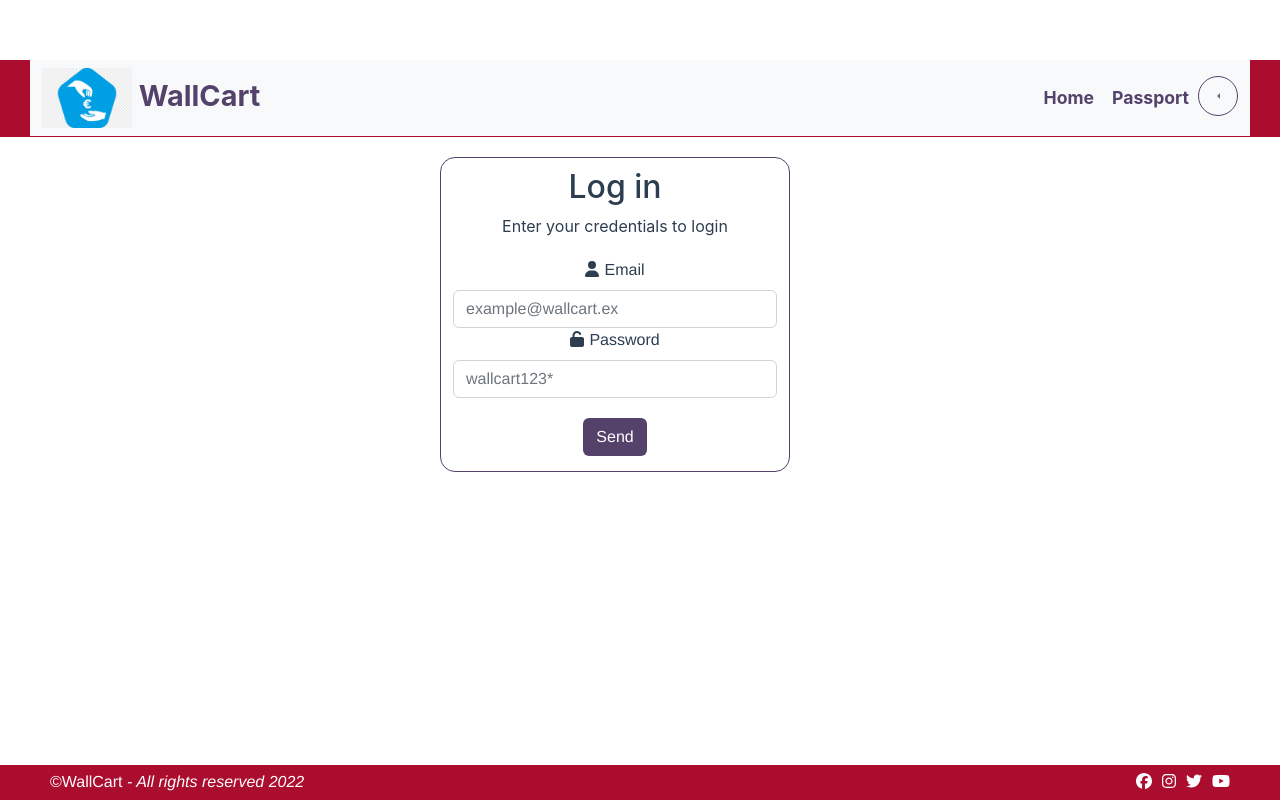
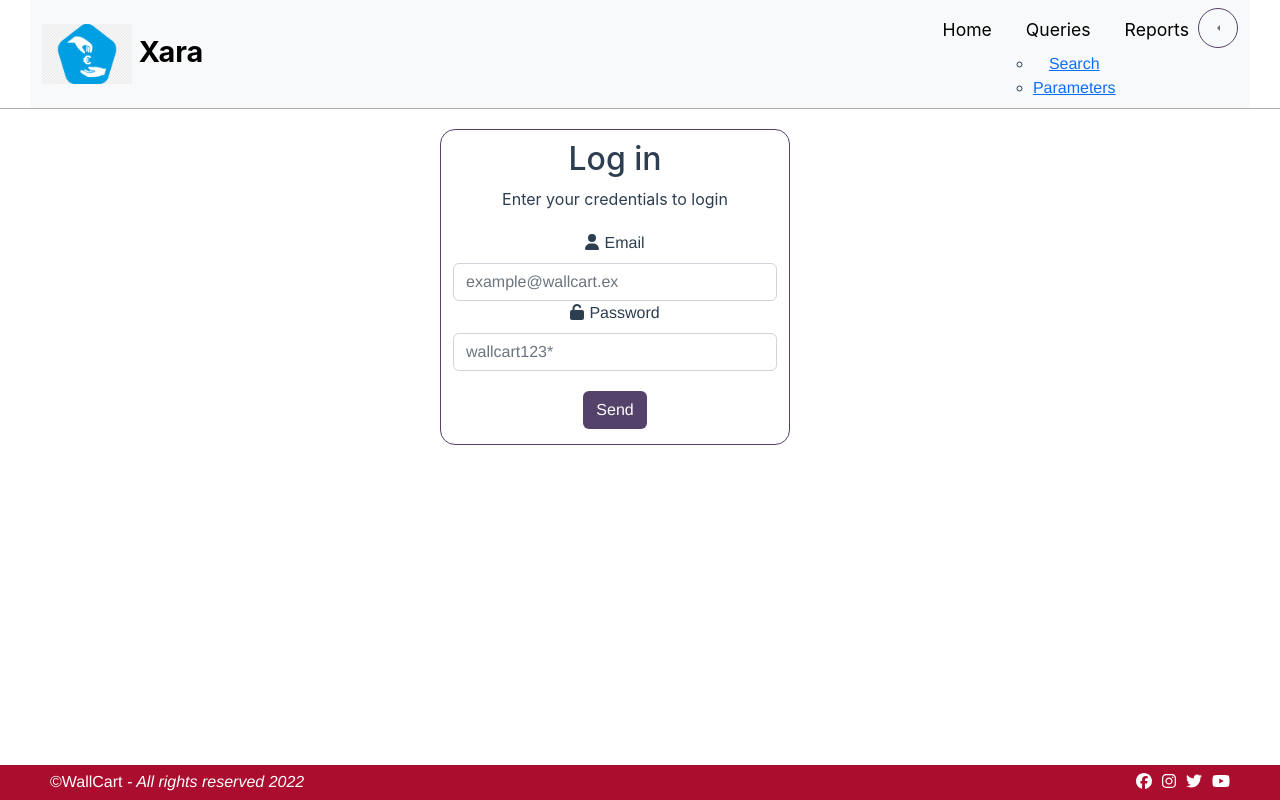
Before and after one commit to jmerazo/wallcart-front, a Vue app: page / in a window 1280 px wide. Built offline with nearby package versions, Linux system fonts and the light colour scheme; what @meforma/vue-toaster would draw is missing.

Commit message:
Fixed navbar

```diff
--- a/src/App.vue
+++ b/src/App.vue
@@ -24,6 +24,6 @@ export default {
   -moz-osx-font-smoothing: grayscale;
   text-align: center;
   color: #2c3e50;
-  margin-top: 60px;
+  margin-top: 0px;
 }
 </style>
--- a/src/components/navbar.vue
+++ b/src/components/navbar.vue
@@ -7,7 +7,7 @@
                <img src="@/assets/resources/cob.png"
                 width="90"
                 height="60"/>
-                WallCart
+                Xara
               </a>
             </div>
 
@@ -30,7 +30,15 @@
                 </li>
 
                 <li class="nav-item">
-                  <a class="nav-item nav-link btn btn-light" href="#" id="txt-nav">Passport</a>
+                  <a class="nav-item nav-link btn btn-light" href="#" id="txt-nav">Queries</a>
+                  <ul>
+                    <li><a href="">Search</a></li>
+                    <li><a href="">Parameters</a></li>
+                  </ul>
+                </li>
+
+                <li class="nav-item">
+                  <a class="nav-item nav-link btn btn-light" href="#" id="txt-nav">Reports</a>
                 </li>
 
                 <li class="nav-item">
@@ -67,8 +75,7 @@
   <style>
   .header {
     display: flex;
-    background-color: #ab0d2f;
-    border-bottom: 1px solid #ab0d2f;
+    border-bottom: 1px solid #acacac;
   }
 
   .navbar {
@@ -97,17 +104,16 @@
   }
 
   #txt-nav-log{
-    color: #54426b;
+    color: #000000;
     font-family: -apple-system, BlinkMacSystemFont, 'Segoe UI', Roboto, Oxygen, Ubuntu, Cantarell, 'Open Sans', 'Helvetica Neue', sans-serif;
     font-size: 1.8em;
     font-weight: bold;
   }
 
   #txt-nav {
-    color: #54426b;
+    color: #000000;
     font-family: -apple-system, BlinkMacSystemFont, 'Segoe UI', Roboto, Oxygen, Ubuntu, Cantarell, 'Open Sans', 'Helvetica Neue', sans-serif;
     font-size: 1.1em;
-    font-weight: bold;
   }
 
   .nav-start {
@@ -119,4 +125,79 @@
     align-content: right;
     justify-content: right;
   }
+
+/* menu */
+
+#menu ul {
+ list-style:none;
+ margin:0;
+ padding:0;
+}
+
+/* items del menu */
+
+#menu ul li {
+ background-color:#2e518b;
+}
+
+/* enlaces del menu */
+
+#menu ul a {
+ display:block;
+ color:#fff;
+ text-decoration:none;
+ font-weight:400;
+ font-size:15px;
+ padding:10px;
+ font-family:"HelveticaNeue", "Helvetica Neue", Helvetica, Arial, sans-serif;
+ text-transform:uppercase;
+ letter-spacing:1px;
+}
+
+/* items del menu */
+
+#menu ul li {
+ position:relative;
+ float:left;
+ margin:0;
+ padding:0;
+}
+
+/* efecto al pasar el ratón por los items del menu */
+
+#menu ul li:hover {
+ background:#5b78a7;
+}
+
+/* menu desplegable */
+
+#menu ul ul {
+ display:none;
+ position:absolute;
+ top:100%;
+ left:0;
+ background:#eee;
+ padding:0;
+}
+
+/* items del menu desplegable */
+
+#menu ul ul li {
+ float:none;
+ width:150px
+}
+
+/* enlaces de los items del menu desplegable */
+
+#menu ul ul a {
+ line-height:120%;
+ padding:10px 15px;
+}
+
+/* items del menu desplegable al pasar el ratón */
+
+#menu ul li:hover > ul {
+ display:block;
+}
+
   </style>
```
